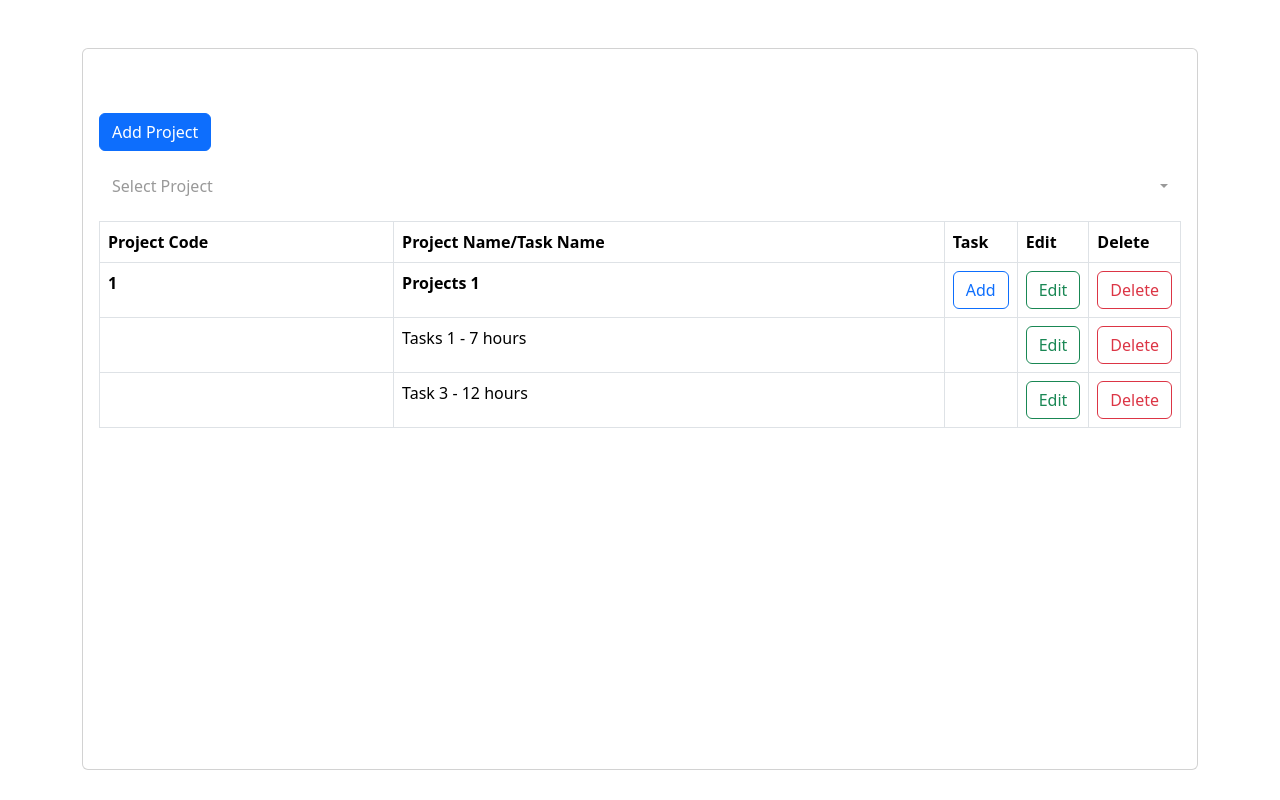
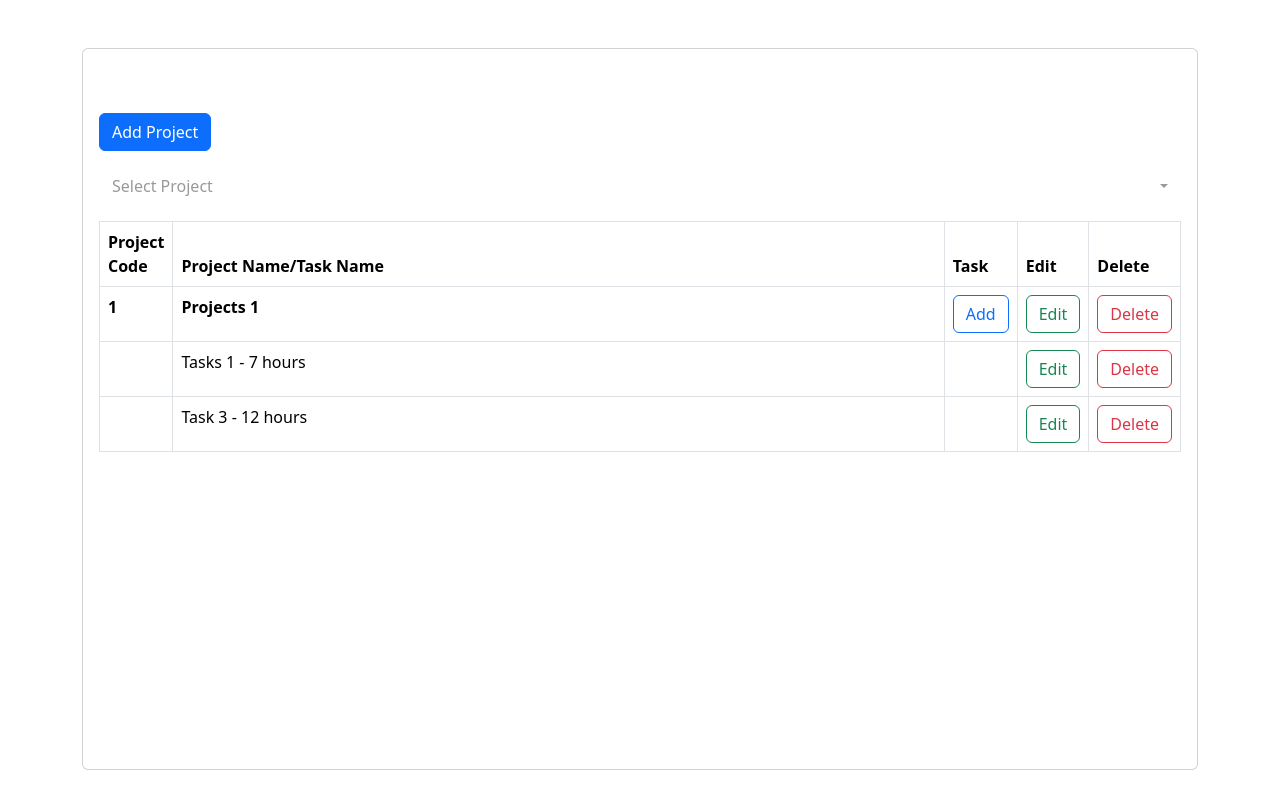
Before and after one commit to alairmac/SimpleCRUD, a PHP site: page / in a window 1280 px wide. Run offline with PHP 8.4, Linux system fonts and the light colour scheme; data comes from the database, SQL or seed files in the repository; some libraries are stand-ins or nearby versions.

Commit message:
Update index.php

```diff
--- a/index.php
+++ b/index.php
@@ -76,7 +76,7 @@ if (isset($_POST['project'])) {
                         <table class="table table-bordered">
                             <thead>
                                 <tr>
-                                    <th scope="col">Project Code</th>
+                                    <th scope="col" style="width: 10px;">Project Code</th>
                                     <th scope="col">Project Name/Task Name</th>
                                     <th scope="col" style="width: 10px;">Task</th>
                                     <th scope="col" style="width: 10px;">Edit</th>
```
